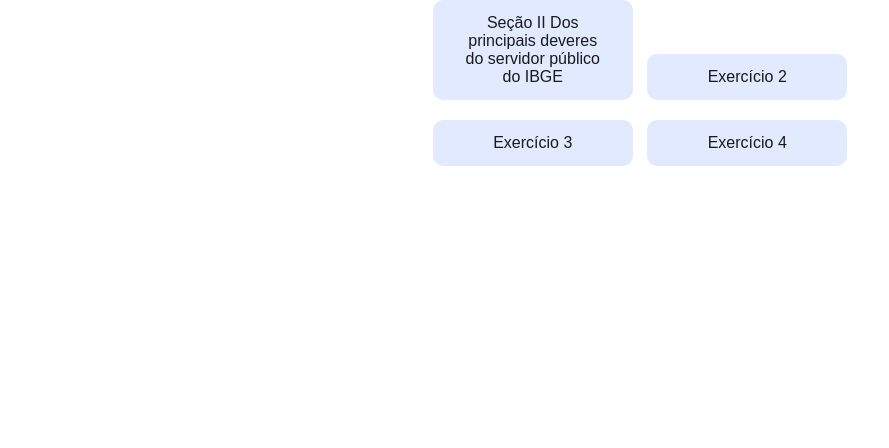
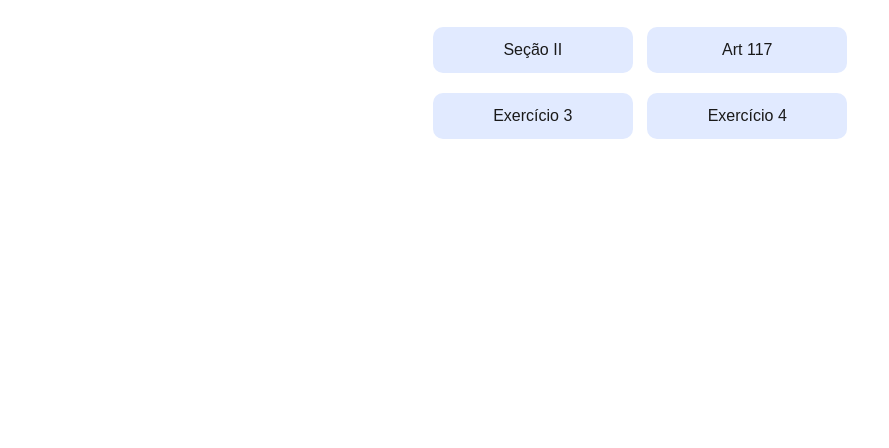
Before and after one commit to lidjab/Memorize, a plain HTML site: page escolha.html in a window 1280 px wide. Shown: the part 352-800 px from the top of the page, without its empty margins (0-889 px from the left). Drawn offline with Linux system fonts and the light colour scheme.

Commit message:
escolha.html

```diff
--- a/escolha.html
+++ b/escolha.html
@@ -88,9 +88,8 @@
 
   <div class="container">
     <h2>Para onde vamos hoje?</h2>
-    <a href="modifiqueOTexto.html"><button>Seção II
-Dos principais deveres do servidor público do IBGE</button></a>
-    <a href="#"><button>Exercício 2</button></a>
+    <a href="modifiqueOTexto.html"><button>Seção II</button></a>
+    <a href="art117.html"><button>Art 117</button></a>
     <a href="#"><button>Exercício 3</button></a>
     <a href="#"><button>Exercício 4</button></a>
   </div>
```
